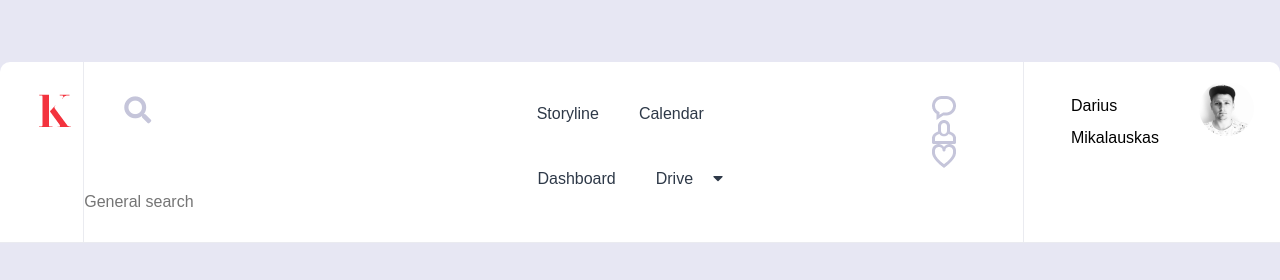
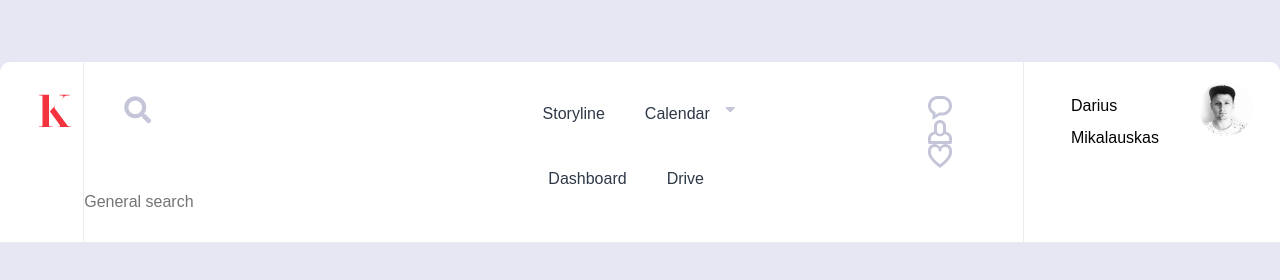
Before and after one commit to Vikaras/Koralis, a plain HTML site: page index.html in a window 1280 px wide. Drawn offline with Linux system fonts and the light colour scheme.

Commit message:
Dropdown drive icon in place

```diff
--- a/css/_components.header.scss
+++ b/css/_components.header.scss
@@ -39,6 +39,7 @@
     }
 
     .nav-menu {
+      position: relative;
       margin: 36px 0 0;
 
       .nav-list {
@@ -74,24 +75,24 @@
               opacity: 1;
             }
           }
+        }
+      }
 
-          &:nth-child(5) .nav-list-link {
-            padding: 0;
+      .drop-drive {
+        position: absolute;
+        top: 3px;
+        right: 0;
 
-            &::after {
-              content: none;
-            }
-          }
-
-        }
-        & li:last-child {
-          padding-bottom: 0;
+        .drop-icon {
+          color: #c5c5da;
+          width: 12px;
+          height: 6px;
         }
       }
     }
 
     .nav-actions {
-      margin: 34px 30px 35px 170px;
+      margin: 34px 30px 35px 150px;
 
       .nav-actions-list {
         text-align: center;
@@ -128,20 +129,5 @@
     .nav-user-img {
       margin: 19px 26px 19px 20px;
     }
-
-    //.nav-user-status {
-    //  position: relative;
-    //
-    //  &::after {
-    //    content: '';
-    //    position: absolute;
-    //    width: 0;
-    //    height: 0;
-    //    border-left: 6px solid transparent;
-    //    border-right: 6px solid transparent;
-    //    border-top: 12px solid #c5c5da;
-    //  }
-    //  //margin: 43px 43px 44px 26px;
-    //}
   }
 }
--- a/index.html
+++ b/index.html
@@ -23,10 +23,10 @@
                     <li class="nav-list-item"><a href="#" class="nav-list-link">Calendar</a></li>
                     <li class="nav-list-item"><a href="#" class="nav-list-link">Dashboard</a></li>
                     <li class="nav-list-item"><a href="#" class="nav-list-link">Drive</a></li>
-                    <li class="nav-list-item"><a href="#" class="nav-list-link"><span
-                            class="fas fa-caret-down"></span></a></li>
-
                 </ul>
+                <div class="drop-drive">
+                    <a href="#" class="drive-link"><span class="fas fa-caret-down drop-icon"></span></a>
+                </div>
             </div>
             <div class="nav-actions">
                 <ul class="nav-actions-list">
```
Also changed, not shown: css/style.css, 1 other file.
